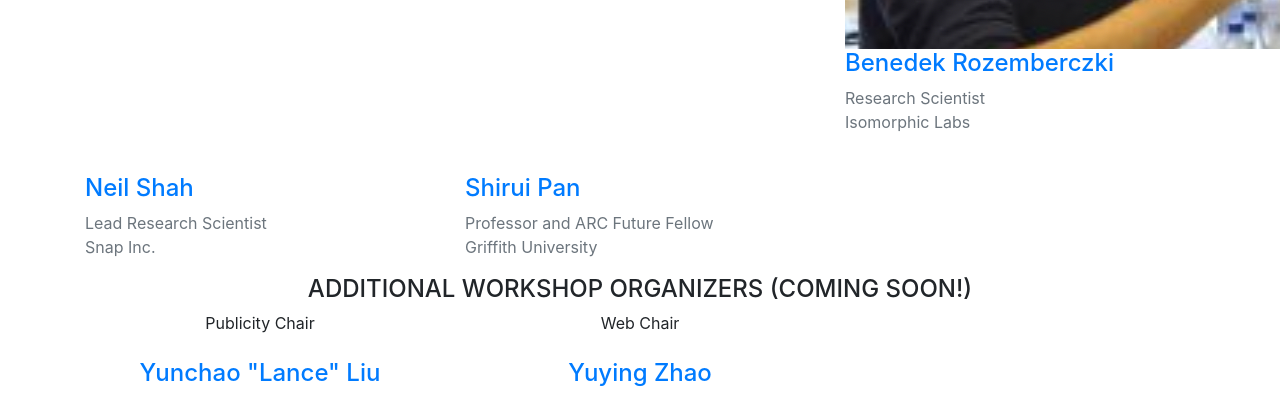
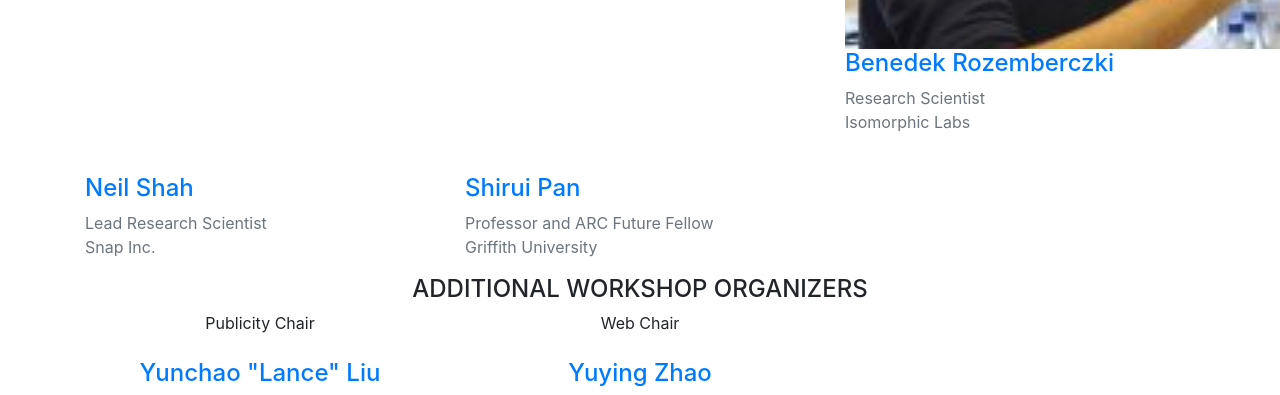
Before and after one commit to MLoG-Workshop/MLoG-Workshop.github.io, a website with bundled scripts: page wsdm23.html in a window 1280 px wide. Shown: the part 4121-4516 px from the top of the page. Built offline with nearby package versions, Linux system fonts and the light colour scheme; a web font is replaced by a local one.

Commit message:
Update wsdm23.html

```diff
--- a/wsdm23.html
+++ b/wsdm23.html
@@ -410,7 +410,7 @@
 
 
  <div class="col-lg-12 text-center">
-	<h4 class="section-heading text-uppercase">Additional Workshop Organizers (coming soon!)</h4>
+	<h4 class="section-heading text-uppercase">Additional Workshop Organizers</h4>
 	<div class="row">
 
 
```
